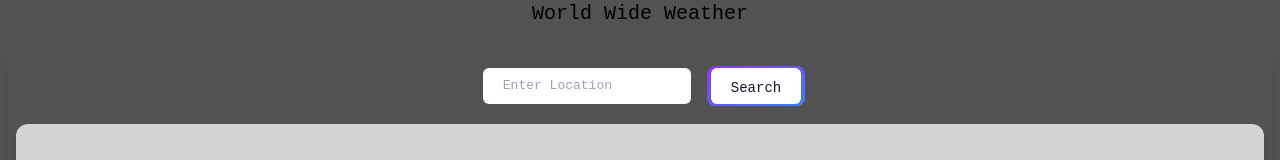
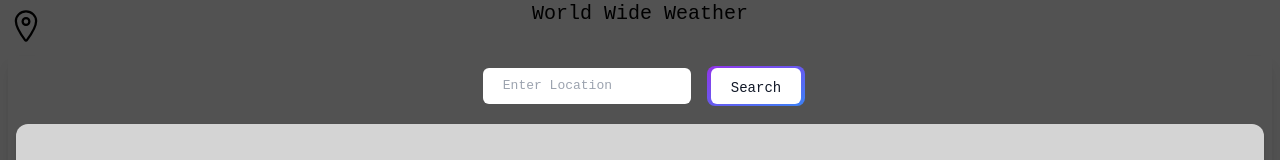
Before and after one commit to chas-academy/u07-weather-app-LloydElery, a React (Vite) app in the folder WeatherApp/: page / in a window 1280 px wide. Shown: the top 160 px of the page. Built offline with nearby package versions, Linux system fonts and the light colour scheme; no server answers.

Commit message:
GeoLocation button

```diff
--- a/WeatherApp/src/components/SearchComponent.tsx
+++ b/WeatherApp/src/components/SearchComponent.tsx
@@ -23,7 +23,6 @@ const SearchComponent = () => {
     const searchUrl = `http://api.openweathermap.org/geo/1.0/direct?q=${searchterm}&limit=1&appid=${APIKEY}`;
     const response = await fetch(searchUrl);
     const result = await response.json();
-    console.log(result);
     setWeather(result);
 
     setUserPosition({
--- a/WeatherApp/src/components/UserLocationComponent.tsx
+++ b/WeatherApp/src/components/UserLocationComponent.tsx
@@ -1,7 +1,7 @@
 // This component will handle user location
 import WeatherComponent from "./WeatherComponent";
-
 import { useUserLocationStore } from "../stores/useUserLocationStore";
+import geoPinImage from "../assets/location-outline.svg";
 
 const UserLocationComponent = () => {
   const userPosition = useUserLocationStore((state: any) => state.userLocation);
@@ -18,7 +18,6 @@ const UserLocationComponent = () => {
         (position) => {
           const { latitude, longitude } = position.coords;
           setUserPosition({ latitude, longitude });
-          console.log(position.coords);
         },
         (error) => {
           console.error("Error fetching geolocation", error);
@@ -35,10 +34,18 @@ const UserLocationComponent = () => {
     console.log("Running getUserPosition");
   }
 
+  //TODO Om searchterm = '' eller null så inaktivera 'search' knappen
   return (
     <>
-      {/* Gets weather based on search or geolocation */}
-      <WeatherComponent></WeatherComponent>
+      <div className="absolute top-0 left-0 m-2 ">
+        <button onClick={() => getUserPosition()} className="w-9 hover:w-10 ">
+          <img src={geoPinImage} alt="" />
+        </button>
+      </div>
+      <div className="weatherCards min-h-96  bg-neutral-300">
+        {/* Gets weather based on search or geolocation */}
+        <WeatherComponent></WeatherComponent>
+      </div>
     </>
   );
 };
--- a/WeatherApp/src/pages/app/App.tsx
+++ b/WeatherApp/src/pages/app/App.tsx
@@ -27,9 +27,9 @@ function App() {
       <div className="flex flex-col bg-cover shadow-lg rounde h-full m-2">
         <SearchComponent></SearchComponent>
         {/* Current weather Card */}
-        <div className="weatherCards min-h-96  bg-neutral-300">
-          <CurrentWeatherComponent></CurrentWeatherComponent>
-        </div>
+
+        <CurrentWeatherComponent></CurrentWeatherComponent>
+
         <ForecastComponent></ForecastComponent>
       </div>
     </>
```
Also changed, not shown: WeatherApp/src/assets/location-outline.svg (added).
